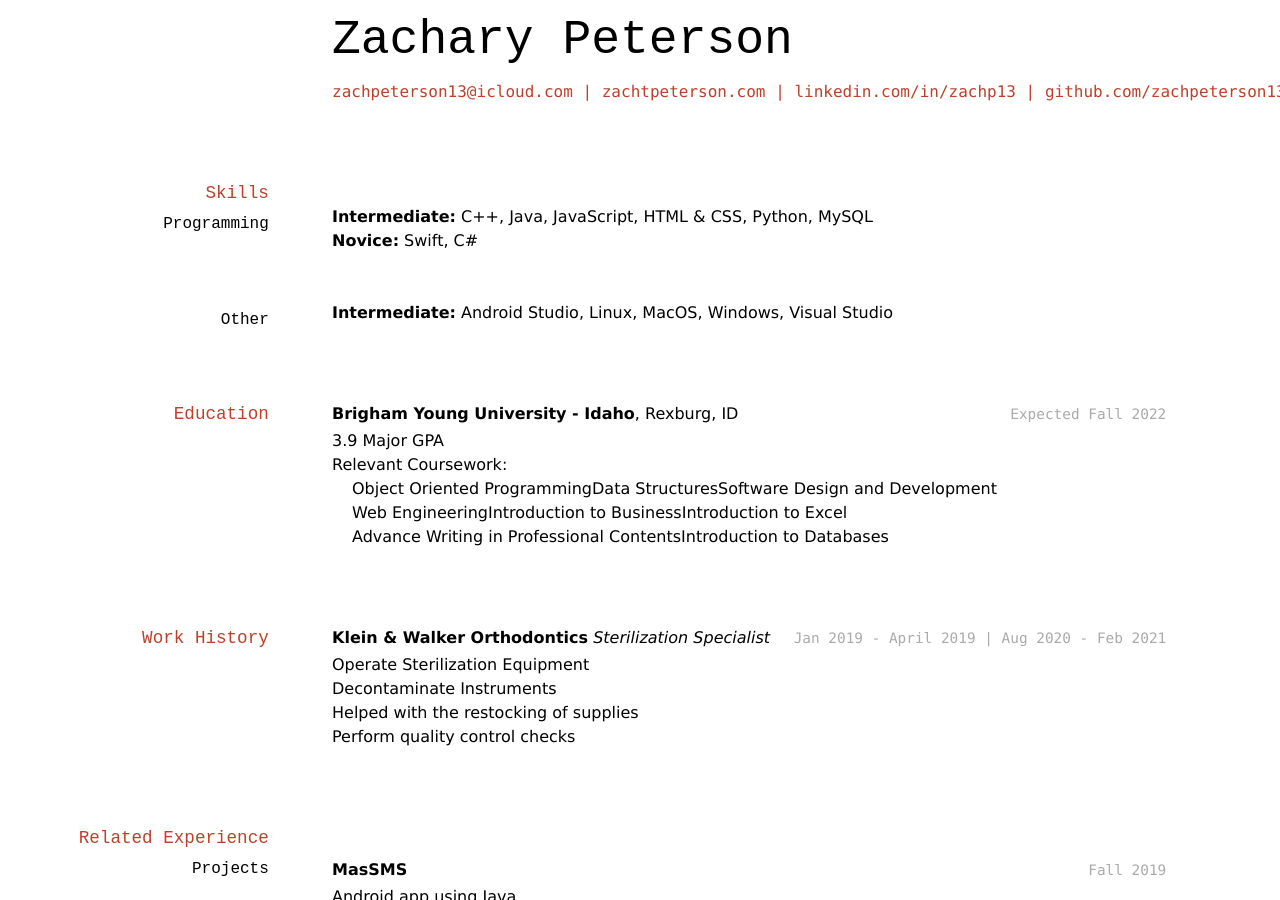
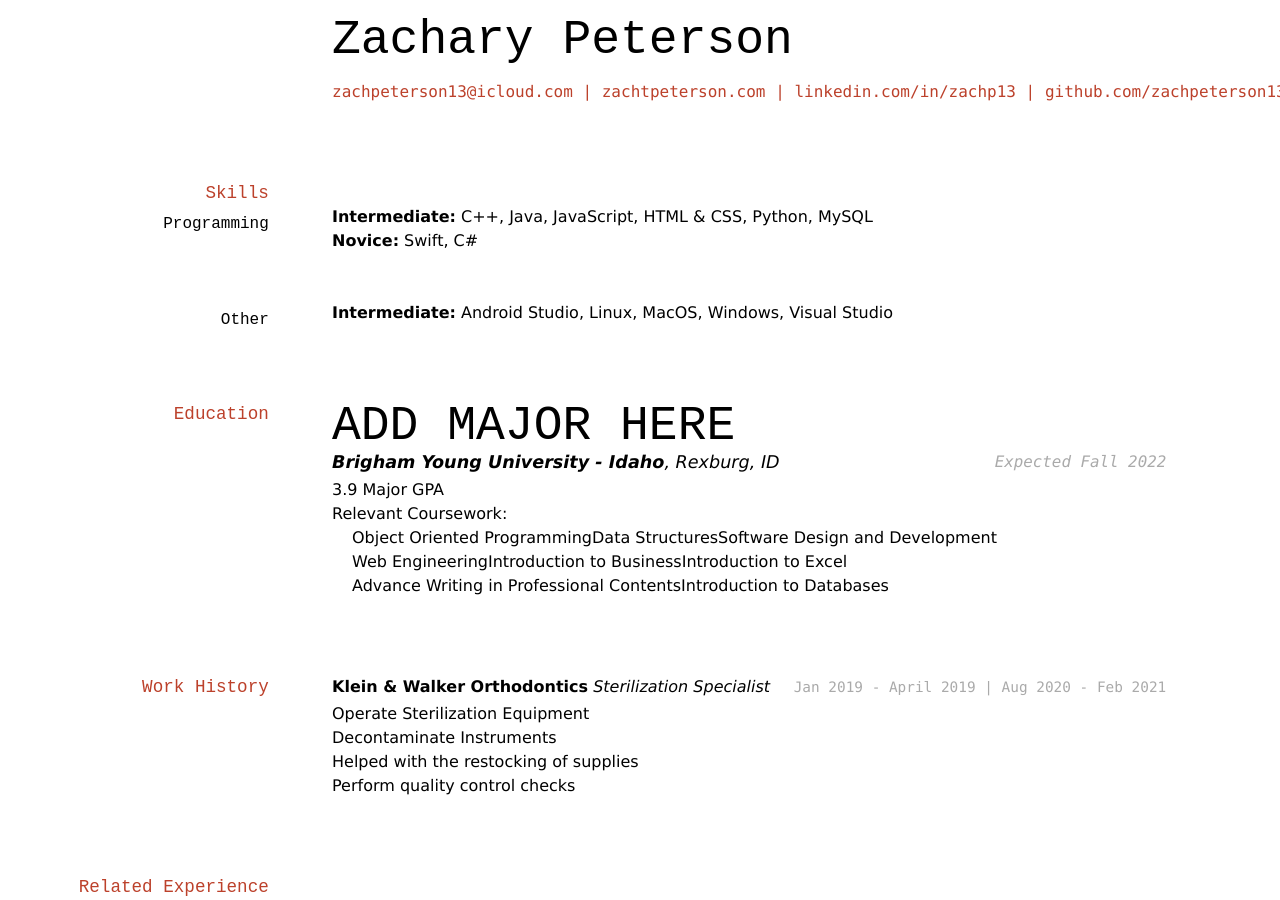
Before and after one commit to zachpeterson13/PETERSON-Resume, a Jekyll site: the page built from docs/index.md, in a window 1280 px wide and 900 px high. Built offline with Jekyll 4.4.1, drawn with Linux system fonts in a browser that asks for light colours.

Commit message:
add your major if you want

```diff
--- a/docs/index.md
+++ b/docs/index.md
@@ -25,7 +25,7 @@ title: Zachary Peterson's Resume
 - **Intermediate:** Android Studio, Linux, MacOS, Windows, Visual Studio
 
 ## Education
-
+# ADD MAJOR HERE
 `Expected Fall 2022`
 __Brigham Young University - Idaho__, Rexburg, ID
 
```
